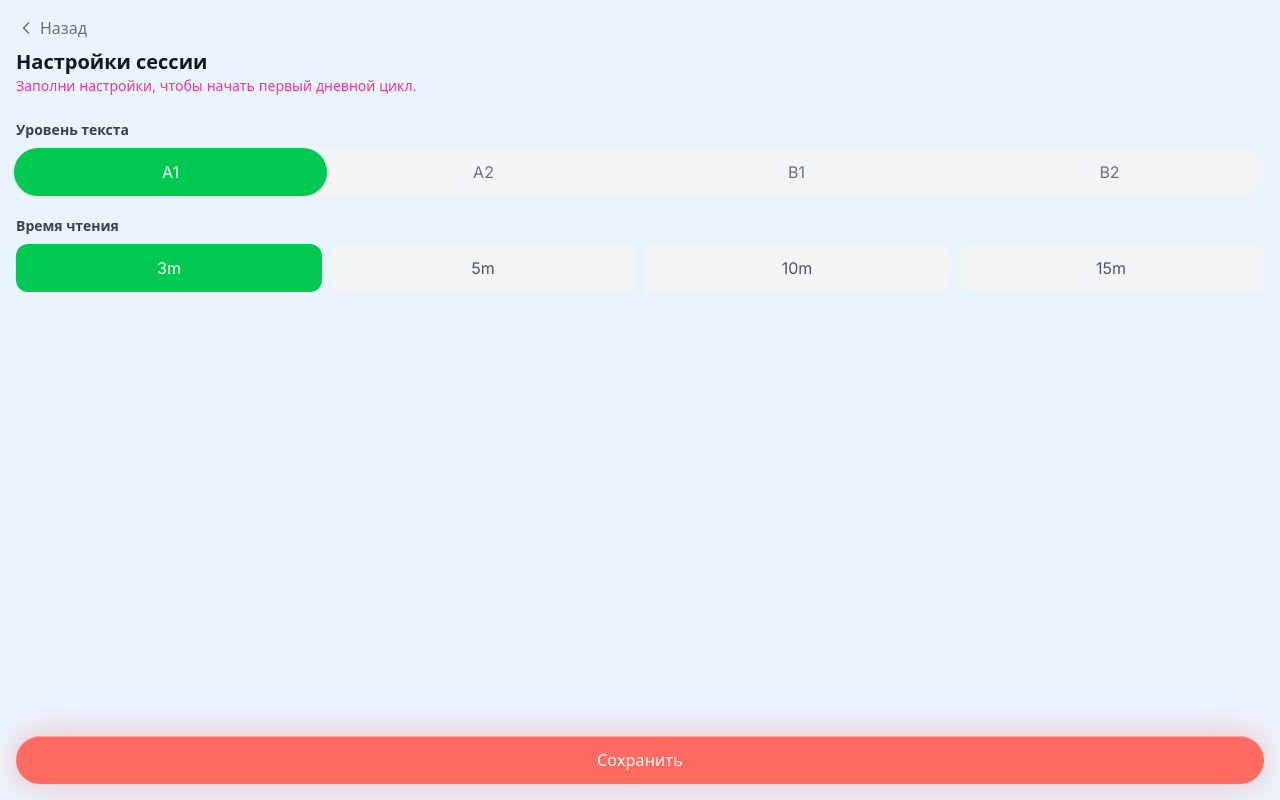
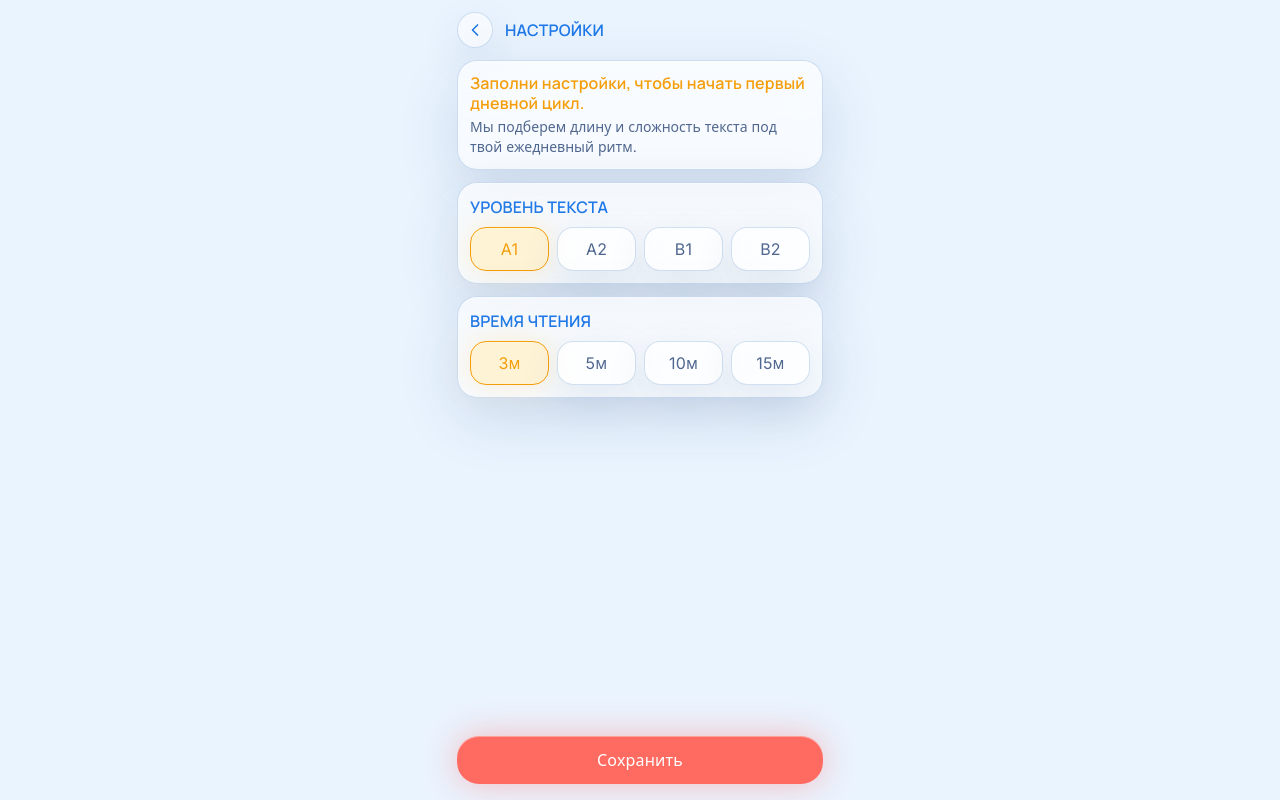
Before and after one commit to Solio69/english-daily-loop, a React (Vite) app: page / in a window 1280 px wide. Both pictures are taken after a click on the button 763 px from the left and 30 px from the top of the page. Built offline with nearby package versions, Linux system fonts and the light colour scheme; no server answers; a web font is replaced by a local one.

Commit message:
feat: redesign settings screen and toast notifications

```diff
--- a/notes/home-progress-and-toast.md
+++ b/notes/home-progress-and-toast.md
@@ -113,23 +113,35 @@ App-level сообщения проходят через единый компо
 - `src/components/Toast.tsx`
 
 Позиционирование:
-- toast фиксируется снизу над bottom navigation
-- учитывает `safe-area-inset-bottom`
-- ширина синхронизирована с мобильной шириной приложения: `max-w-[430px]`, wide preview `max-w-[390px]`
+- toast фиксируется сверху viewport
+- учитывает `safe-area-inset-top`
+- ширина синхронизирована с мобильной шириной приложения: `w-[calc(100%-32px)]`, `max-w-[390px]`
 
-Поддерживаемые тоны:
+Основной API:
+- `AppToast`
+- `ToastViewport`
+
+Поддерживаемые variant-состояния:
+- `success`
+- `warning`
+- `error`
+
+Совместимый wrapper `Toast` принимает текущие app-тоны:
 - `default`
 - `onboarding`
 - `success`
 - `error`
 
 Правила внешнего вида:
-- базовая поверхность использует `glass-control`
-- текст: `15px`, `leading-5`, `font-medium`
-- иконка слева: `20px`
-- `onboarding` использует `--accent-warm`, `--accent-warm-soft`, `shadow-warm-glow`
-- `success` использует `--primary`, `--primary-soft`, `shadow-primary-glow`
-- `error` использует `#DD3D4C`
+- toast — floating pill-like glass card с `rounded-[28px]`, border, blur и мягкой тенью
+- слева круглый icon container
+- в центре title и optional description
+- справа кнопка закрытия
+- `success` использует blue/cyan и `Check`
+- `warning` использует amber/orange и `TriangleAlert`
+- `error` использует red/coral и `XCircle`
+- `default` и `onboarding` мапятся на `warning`
+- появление использует `app-toast-enter`
 
 Тексты onboarding-состояний:
 - для попытки перейти в закрытый раздел до заполнения настроек используется `Открой настройки, чтобы продолжить.`
--- a/src/App.tsx
+++ b/src/App.tsx
@@ -121,6 +121,7 @@ export default function App() {
   const handleSaveSettings = async (settings: SaveUserSettingsInput) => {
     if (!appUser) return;
 
+    const wasFirstSetup = !isSettingsCompleted;
     setIsSavingSettings(true);
     try {
       const updatedUser = await saveCurrentUserSettings(
@@ -132,7 +133,12 @@ export default function App() {
       );
       setAppUser(updatedUser);
       setCurrentScreen("home");
-      showToast("Настройки сохранены. Переходи к тексту.", "success");
+      showToast(
+        wasFirstSetup
+          ? "Настройки готовы. Можно начинать первый текст."
+          : "Настройки сохранены.",
+        wasFirstSetup ? "onboarding" : "success",
+      );
     } catch (error) {
       showToast(
         error instanceof Error
@@ -308,11 +314,7 @@ export default function App() {
           />
         );
       case "vocabulary":
-        return (
-          <VocabularyScreen
-            onBack={() => setCurrentScreen("home")}
-          />
-        );
+        return <VocabularyScreen onBack={() => setCurrentScreen("home")} />;
       case "materials":
         return (
           <MaterialsScreen
@@ -386,7 +388,13 @@ export default function App() {
       >
         {renderScreen()}
       </Layout>
-      {toastText && <Toast message={toastText} tone={toastTone} />}
+      {toastText && (
+        <Toast
+          message={toastText}
+          tone={toastTone}
+          onClose={() => setToastText(null)}
+        />
+      )}
     </div>
   );
 }
--- a/src/index.css
+++ b/src/index.css
@@ -194,3 +194,15 @@ textarea {
     box-shadow: 0 0 0 0 color-mix(in srgb, var(--accent-warm) 0%, transparent);
   }
 }
+
+@keyframes app-toast-enter {
+  0% {
+    opacity: 0;
+    transform: translateY(-12px) scale(0.98);
+  }
+
+  100% {
+    opacity: 1;
+    transform: translateY(0) scale(1);
+  }
+}
--- a/src/screens/SettingsScreen.tsx
+++ b/src/screens/SettingsScreen.tsx
@@ -32,13 +32,19 @@ export const SettingsScreen: React.FC<SettingsScreenProps> = ({
   onRunDevToolAction,
 }) => {
   const shouldUseStickySave = !isFirstSetup;
-  const optionButtonClass = "h-12 text-sm font-medium transition-colors";
+  const optionButtonClass =
+    "min-h-11 rounded-[16px] px-3 font-heading text-sm font-semibold transition duration-200 active:scale-[0.98] disabled:pointer-events-none disabled:opacity-50 focus-visible:outline-none focus-visible:ring-2 focus-visible:ring-[var(--primary)] focus-visible:ring-offset-2 focus-visible:ring-offset-[var(--background)]";
+  const inactiveOptionClass =
+    "glass-control text-[var(--text-secondary)] hover:border-[var(--border-strong)]";
+  const activeOptionClass =
+    "border border-[var(--accent-warm)] bg-[var(--accent-warm-soft)] text-[var(--accent-warm)] shadow-warm-glow";
   const LEVEL_OPTIONS: UserSettings["englishLevel"][] = [
     "A1",
     "A2",
     "B1",
     "B2",
   ];
+  const READING_TIME_OPTIONS = [3, 5, 10, 15];
   const [level, setLevel] = useState<UserSettings["englishLevel"]>(
     initialSettings?.englishLevel ?? "A1",
   );
@@ -55,28 +61,39 @@ export const SettingsScreen: React.FC<SettingsScreenProps> = ({
 
   return (
     <div
-      className={`flex min-h-screen flex-col p-4 ${
-        shouldUseStickySave ? "pb-24" : "pb-4"
+      className={`mx-auto flex min-h-[100dvh] w-full max-w-[430px] flex-col px-3.5 pt-3 min-[390px]:px-4 min-[480px]:max-w-[390px] min-[480px]:px-3 ${
+        shouldUseStickySave ? "pb-28" : "pb-4"
       }`}
     >
+      <header className="flex items-center gap-3">
         <button
+          type="button"
           onClick={onBack}
-        className="flex items-center gap-1 text-gray-500 dark:text-gray-400 text-sm hover:text-gray-700 dark:hover:text-gray-300"
+          className="glass-control grid size-9 shrink-0 place-items-center rounded-full text-[var(--primary)] transition active:scale-[0.98] disabled:pointer-events-none disabled:opacity-50 focus-visible:outline-none focus-visible:ring-2 focus-visible:ring-[var(--primary)] focus-visible:ring-offset-2 focus-visible:ring-offset-[var(--background)]"
           disabled={isSaving}
+          aria-label="Назад"
         >
-        <ChevronLeft size={20} /> Назад
+          <ChevronLeft size={20} />
         </button>
+        <div className="min-w-0">
+          <h1 className="font-heading text-base font-semibold uppercase tracking-[0.11em] text-[var(--primary)]">
+            Настройки
+          </h1>
+        </div>
+      </header>
 
-      <h1 className="mt-2 text-xl font-bold text-gray-900 dark:text-white">
-        Настройки сессии
-      </h1>
       {isFirstSetup && (
-        <p className="text-sm text-pink-500 dark:text-pink-500">
+        <section className="glass-card mt-3 rounded-[20px] p-3">
+          <p className="font-heading text-base font-semibold leading-5 text-[var(--accent-warm)]">
             Заполни настройки, чтобы начать первый дневной цикл.
           </p>
+          <p className="mt-1 text-sm leading-5 text-[var(--text-secondary)]">
+            Мы подберем длину и сложность текста под твой ежедневный ритм.
+          </p>
+        </section>
       )}
 
-      <div className="space-y-5 pt-6">
+      <div className="space-y-3 pt-3">
         {showDevTools && onRunDevToolAction && (
           <Suspense
             fallback={
@@ -92,19 +109,21 @@ export const SettingsScreen: React.FC<SettingsScreenProps> = ({
           </Suspense>
         )}
 
-        <section>
-          <h2 className="text-sm font-semibold text-gray-700 dark:text-gray-300 mb-2">
+        <section className="glass-card rounded-[20px] p-3">
+          <h2 className="mb-2 font-heading text-base font-semibold uppercase tracking-[0.11em] text-[var(--primary)]">
             Уровень текста
           </h2>
-          <div className="-mx-0.5 flex bg-gray-100 dark:bg-gray-800 rounded-full">
+          <div className="grid grid-cols-4 gap-2">
             {LEVEL_OPTIONS.map((option) => (
               <button
+                type="button"
                 key={option}
                 onClick={() => setLevel(option)}
-                className={`flex-1 rounded-full ${optionButtonClass} ${
+                disabled={isSaving}
+                className={`${optionButtonClass} ${
                   level === option
-                    ? "bg-green-500 text-white shadow-sm"
-                    : "text-gray-500 dark:text-gray-400"
+                    ? activeOptionClass
+                    : inactiveOptionClass
                 }`}
               >
                 {option}
@@ -113,22 +132,24 @@ export const SettingsScreen: React.FC<SettingsScreenProps> = ({
           </div>
         </section>
 
-        <section>
-          <h2 className="text-sm font-semibold text-gray-700 dark:text-gray-300 mb-2">
+        <section className="glass-card rounded-[20px] p-3">
+          <h2 className="mb-2 font-heading text-base font-semibold uppercase tracking-[0.11em] text-[var(--primary)]">
             Время чтения
           </h2>
           <div className="grid grid-cols-4 gap-2">
-            {[3, 5, 10, 15].map((value) => (
+            {READING_TIME_OPTIONS.map((value) => (
               <button
+                type="button"
                 key={value}
                 onClick={() => setReadingTime(value)}
-                className={`rounded-xl ${optionButtonClass} ${
+                disabled={isSaving}
+                className={`${optionButtonClass} ${
                   readingTime === value
-                    ? "bg-green-500 text-white"
-                    : "bg-gray-100 dark:bg-gray-800 text-gray-600 dark:text-gray-400"
+                    ? activeOptionClass
+                    : inactiveOptionClass
                 }`}
               >
-                {value}m
+                {value}м
               </button>
             ))}
           </div>
@@ -138,7 +159,7 @@ export const SettingsScreen: React.FC<SettingsScreenProps> = ({
       <div className="mt-auto pt-6">
         <Button
           onClick={handleSave}
-          className="w-full rounded-full py-3 text-base dark:bg-orange-500 dark:hover:bg-orange-600"
+          className="w-full"
           disabled={isSaving}
         >
           {isSaving ? "Сохраняем..." : "Сохранить"}
```
Also changed, not shown: src/components/Toast.tsx (+140 -22 lines), 3 other files (tests, documents, lock files or other folders). Lines whose indentation alone changed are shown as unchanged.
